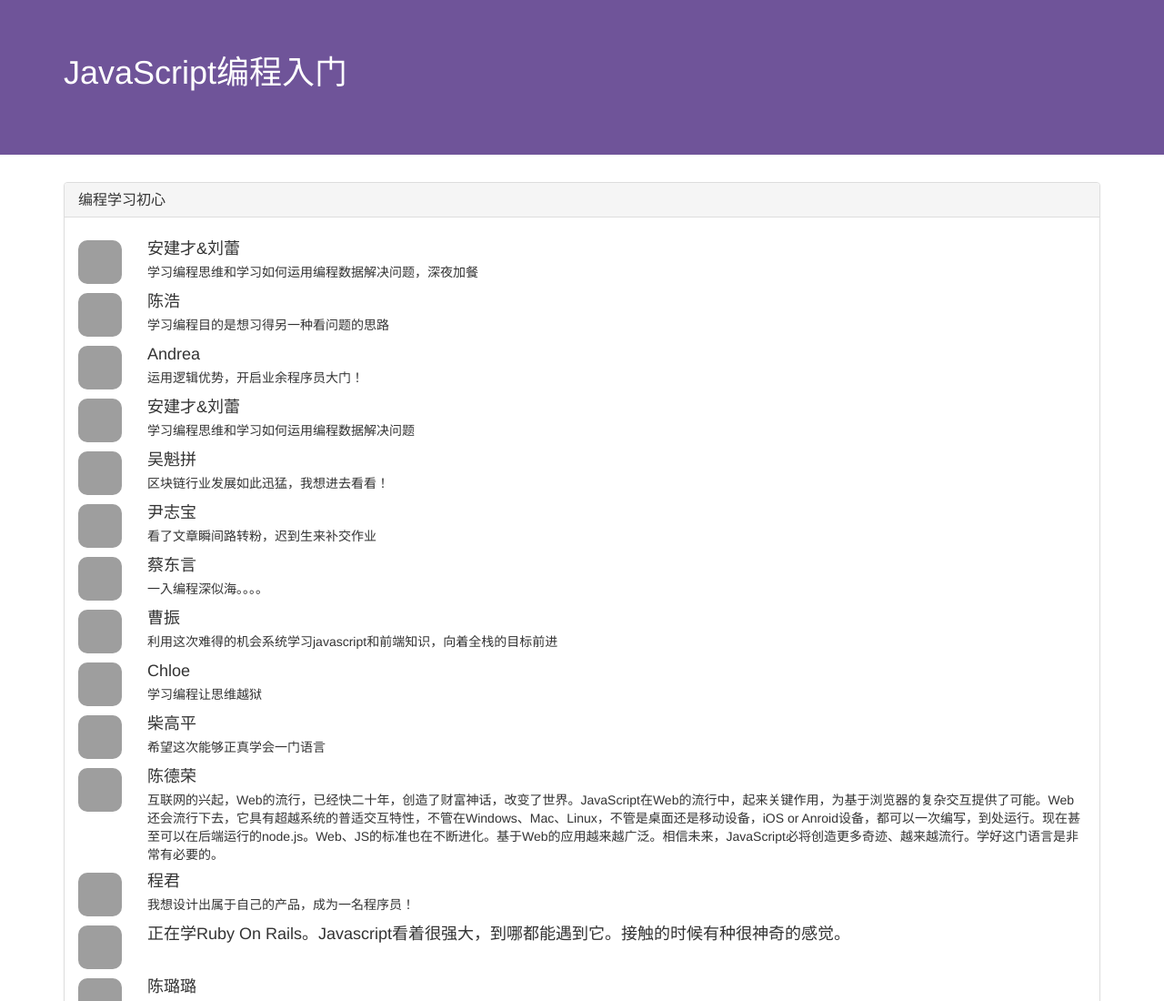
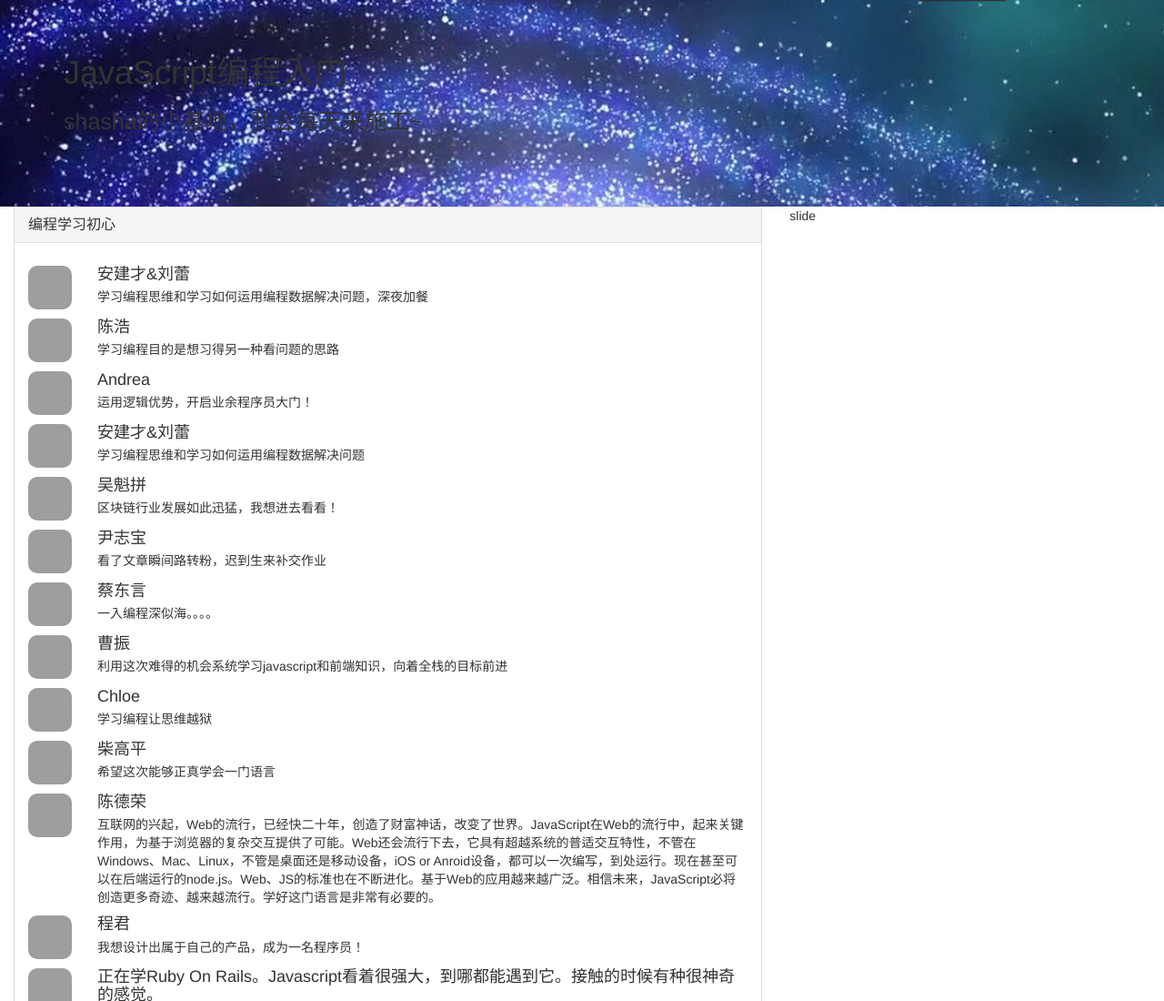
Before and after one commit to shashawang/my-webpage, a plain HTML site: page index.html in a window 1280 px wide. Shown: the top 1100 px of the page at 91% size. Drawn offline with nearby package versions, Linux system fonts and the light colour scheme; grey boxes are pictures that could not be loaded.

Commit message:
图片没有弄上

```diff
--- a/index.html
+++ b/index.html
@@ -3,7 +3,9 @@
 
 <head lang="en">
   <meta charset="UTF-8">
-  <title>新生大学</title>
+  <meta content="noindex, nofollow, noimageindex">
+  <link rel="icon" type="image/png" href="https://o4a7cbihz.qnssl.com/picture/57140c0c-4ffa-4dde-9757-570b53f96796" sizes="32x32">
+  <title>欢迎来玩儿</title>
   <meta name="viewport" content="width=device-width, initial-scale=1, maximum-scale=1, user-scalable=no">
   <link rel="stylesheet" href="https://cdn.bootcss.com/bootstrap/3.3.7/css/bootstrap.min.css" integrity="sha384-BVYiiSIFeK1dGmJRAkycuHAHRg32OmUcww7on3RYdg4Va+PmSTsz/K68vbdEjh4u"
     crossorigin="anonymous">
@@ -13,12 +15,13 @@
 
 <body>
   <div id="app">
-    <div class="main-header">
+    <div class="header">
       <div class="container">
         <h1>JavaScript编程入门</h1>
+        <h2 style="font-size: 25px;">shasha的小基地，我会每天来施工~</h2>
       </div>
     </div>
-    <div class="container">
+    <div class="col-md-8">
         <div class="panel panel-default">
           <div class="panel-heading">
             <h3 class="panel-title">编程学习初心</h3>
@@ -42,6 +45,10 @@
           </div>
       </div>
     </div>
+    <div class="col-md-4">
+        slide
+    </div>
+
   </div>
 </body>
 
--- a/public/style.css
+++ b/public/style.css
@@ -5,6 +5,13 @@
   font-size: 24px;
   text-align: left;
   background-color: #6f5499;
+}
+
+.header {
+    padding: 40px 0 70px;
+    background: url("../bg.png") no-repeat;
+    background-size: 100%;
+    box-sizing: border-box;
 }
 
 .main-header h1 {
```
Also changed, not shown: public/bg.png (added).
